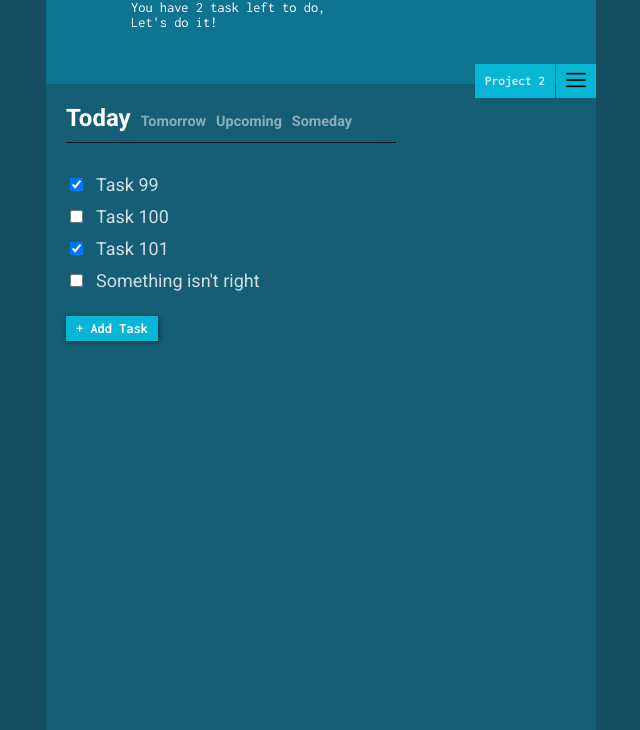
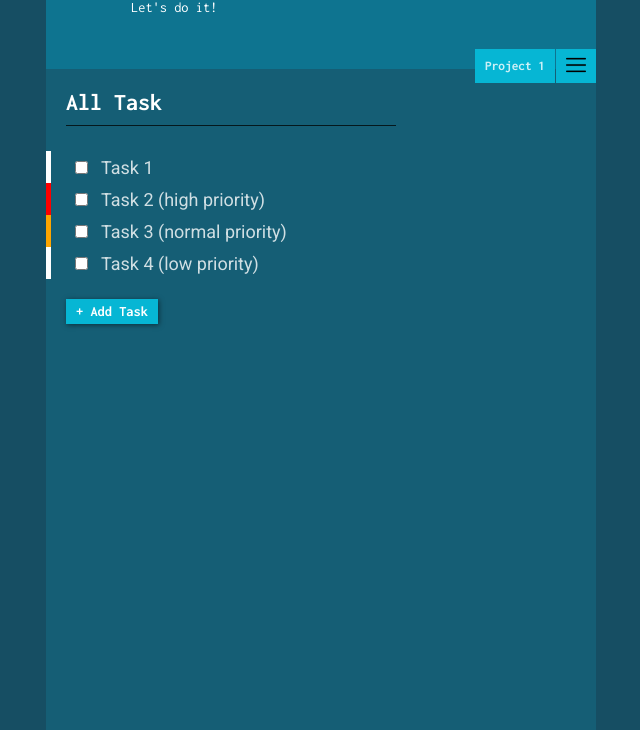
Before and after one commit to Shiielty/todo-list, a website built with webpack: page src/index.html in a window 1280 px wide. Shown: the part 70-800 px from the top of the page, without its empty margins (319-959 px from the left). Built offline with nearby package versions, Linux system fonts and the light colour scheme; a web font is replaced by a local one.

Commit message:
feat(priority): add border color to indicate task's priority

```diff
--- a/src/dom.js
+++ b/src/dom.js
@@ -171,10 +171,12 @@ const createForm = (titleValue, dueDateValue, priorityValue, descriptionValue, i
 
 
 const createHeader = () => {
+    //TODO: include user name in the greeting (subtitle)
+
     let taskRemaining = whichActive(projects).tasks.filter((task) => task.checked == "false").length;
     const header = document.createElement("header");
     const title = document.createElement('h1');
-    const subtitle1 = createParagraph("Good Morning, Shiielty!")
+    // const subtitle1 = createParagraph("Good Morning/Afternoon/Evening, ${USER}")
     const subtitle2 = createParagraph(`You have ${taskRemaining} task left to do,`)
     const subtitle3 = createParagraph("Let's do it!")
     const projectNav = document.createElement("nav");
@@ -193,7 +195,7 @@ const createHeader = () => {
     projectNav.appendChild(projectMenu);
 
     header.appendChild(title);
-    header.appendChild(subtitle1);
+    // header.appendChild(subtitle1);
     header.appendChild(subtitle2);
     header.appendChild(subtitle3);
     header.appendChild(projectNav);
@@ -203,18 +205,21 @@ const createHeader = () => {
 
 const createTasksHeader = () => {
     const tasksHeader = document.createElement("div");
-    const today = createList("Today");
-    const tomorrow = createList("Tomorrow");
-    const upcoming = createList("Upcoming");
-    const someday = createList("Someday");
+
+    // other option to display task based on the dueDate is not implemented yet
+    // so 'today' variable will display 'All Task' for now
+    const today = createList("All Task");
+    // const tomorrow = createList("Tomorrow");
+    // const upcoming = createList("Upcoming");
+    // const someday = createList("Someday");
 
     tasksHeader.classList.add("task-header");
     today.classList.add("active");
 
     tasksHeader.appendChild(today);
-    tasksHeader.appendChild(tomorrow);
-    tasksHeader.appendChild(upcoming);
-    tasksHeader.appendChild(someday);
+    // tasksHeader.appendChild(tomorrow);
+    // tasksHeader.appendChild(upcoming);
+    // tasksHeader.appendChild(someday);
 
     return tasksHeader
 }
@@ -231,6 +236,18 @@ const createTasksContainer = () =>{
         const taskId = whichActive(projects).tasks.indexOf(task);
         const taskTitle = task.title;
         const checkbox = createTaskItem(taskId, taskTitle, task.checked);
+
+        switch (task.priority) {
+            case "high":
+                checkbox.classList.add("priority-high");
+                break;
+            case "normal":
+                checkbox.classList.add("priority-normal");
+                break;
+            case "low":
+                checkbox.classList.add("priority-low");
+                break;
+        }
 
         checkbox.appendChild(createMenuButton(taskId, "edit-task-btn", "delete-task-btn"));
         taskContainer.appendChild(checkbox);
--- a/src/handler.js
+++ b/src/handler.js
@@ -6,32 +6,32 @@ const projects = [
             {
                 "title": "Task 1",
                 "dueDate": "2022-01-01",
-                "priority": "high",
+                "priority": "low",
                 "description": "This is description of task 1",
                 "checked": "false"
             },
             {
-                "title": "Task 2",
+                "title": "Task 2 (high priority)",
                 "dueDate": "2022-01-02",
                 "priority": "high",
                 "description": "This is description of task 2",
                 "checked": "false"
             },
             {
-                "title": "Task 3",
+                "title": "Task 3 (normal priority)",
                 "dueDate": "2022-03-01",
-                "priority": "low",
+                "priority": "normal",
                 "description": "This is description of task 3",
                 "checked": "false"
             },
             {
-                "title": "It works yay!!",
+                "title": "Task 4 (low priority)",
                 "dueDate": "2022-04-01",
                 "priority": "low",
                 "description": "This is description of task 4",
                 "checked": "false"
             }, ],
-        "status": "inactive",
+        "status": "active",
     },
     {
         "projectTitle": "Project 2",
@@ -58,13 +58,13 @@ const projects = [
                 "checked": "true"
             },
             {
-                "title": "Something isn't right",
+                "title": "Task 102",
                 "dueDate": "2022-04-10",
                 "priority": "high",
                 "description": "This is description of task 1000",
                 "checked": "false"
             }, ],
-        "status": "active",
+        "status": "inactive",
     }
 ];
 
--- a/src/index.js
+++ b/src/index.js
@@ -184,19 +184,14 @@ content.addEventListener("click", (e) => {
 })
 
 content.addEventListener("mouseover", (e) => {
-    if ((e.target.className === "task-item" || e.target.className === "project-item") && isInputActive == false) {
-        switch (e.target.className) {
-            case "task-item":
-                const taskItems = document.querySelectorAll(".task-item");
-                displayOnHover(taskItems);
-                break;
-            case "project-item":
-                const projectItems = document.querySelectorAll(".project-item");
-                displayOnHover(projectItems);
-                break
-            default:
-                break;
-        }
+    if (e.target.className.includes("task-item") && isInputActive == false) {
+        const taskItems = document.querySelectorAll(".task-item");
+        displayOnHover(taskItems);
+    }
+
+    if (e.target.className.includes("project-item") && isInputActive == false) {
+        const projectItems = document.querySelectorAll(".project-item");
+        displayOnHover(projectItems);
     }
 })
 
@@ -209,7 +204,7 @@ content.addEventListener("change", (e) => {
             whichActive(projects).tasks[e.target.id].checked = "false";
         }
 
-        const headerSubtitle2 = document.querySelector("header>p:nth-of-type(2)");
+        const headerSubtitle2 = document.querySelector("header>p:nth-of-type(1)");
         let taskRemaining = whichActive(projects).tasks.filter((task) => task.checked == "false").length;
         headerSubtitle2.textContent = `You have ${taskRemaining} task left to do,`;
     }
--- a/src/style.css
+++ b/src/style.css
@@ -105,6 +105,7 @@ img {
 .task-header {
     display: flex;
     border-bottom: var(--grey);
+    font-family: 'Inconsolata', monospace;
     font-weight: bold;
     font-size: 0.9rem;
     color: var(--white5);
@@ -345,3 +346,15 @@ input#editInput {
 .project-item-edit > .cancel-btn:hover {
     background-color: rgb(255,0,0,0.8);
 }
+
+.priority-high {
+    border-left: 5px solid red;
+}
+
+.priority-normal {
+    border-left: 5px solid orange;
+}
+
+.priority-low {
+    border-left: 5px solid white;
+}
```
Also changed, not shown: dist/main.js.
